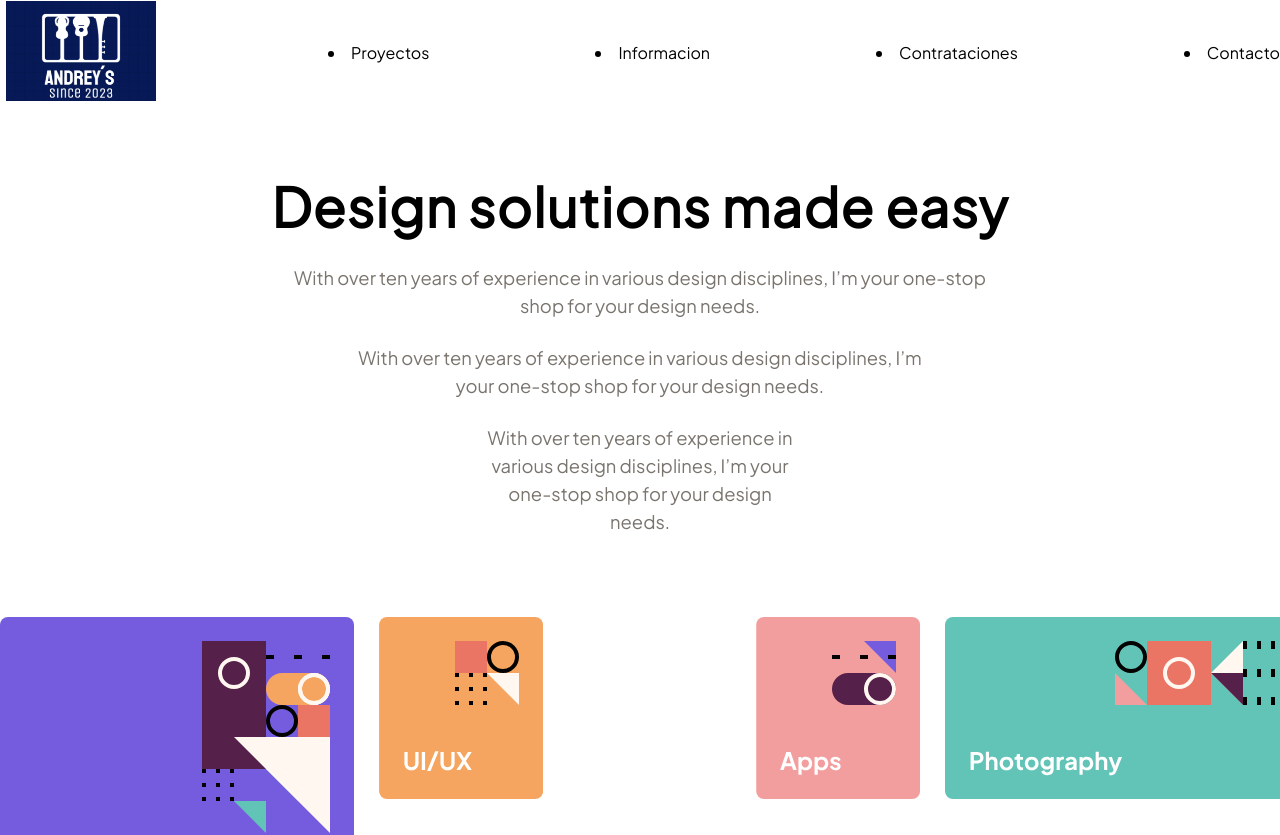
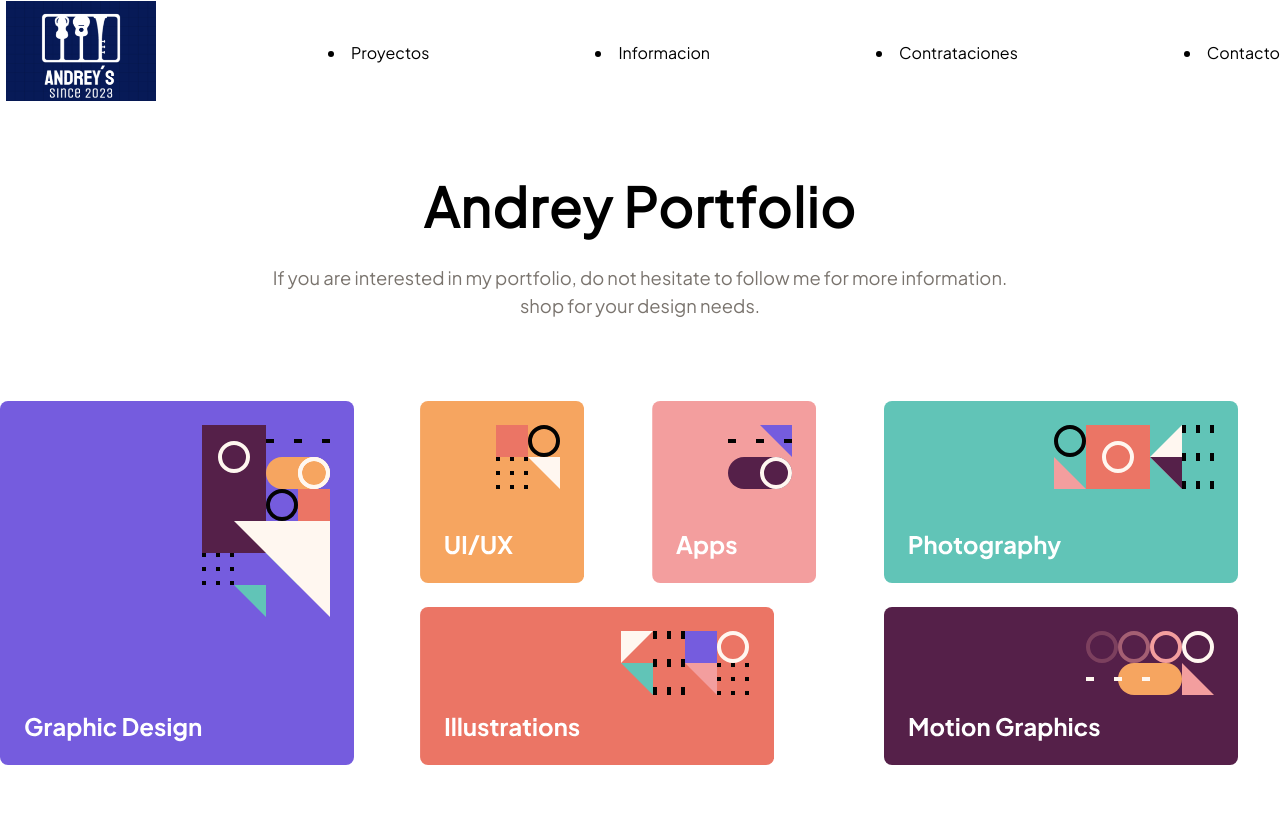
Before and after one commit to AndreyBV5/Primera-Prueba-PrograIV, a Next.js app in the folder portafolio-app/: page / in a window 1280 px wide. Shown: the top 835 px of the page. After the commit the page ends 800 px from the top, so only its background shows below. Built offline with nearby package versions, Linux system fonts and the light colour scheme.

Commit message:
Correcion apartado Perfil
se realizo la parte de informacion personal y se corrigio ahora se muestra una imagen

```diff
--- a/portafolio-app/components/Hero.tsx
+++ b/portafolio-app/components/Hero.tsx
@@ -5,26 +5,11 @@ const Hero = () => {
 
     return (
         <section className={styles.hero}>
-            <h2>Design solutions made easy</h2>
+            <h2>Andrey Portfolio</h2>
             <p className={styles.desktop}>
-                With over ten years of experience in various design disciplines, I’m
-                your one-stop
+                If you are interested in my portfolio, do not hesitate to follow me for more information.
                 <br />
                 shop for your design needs.
-            </p>
-            <p className={styles.tablet}>
-                With over ten years of experience in various design disciplines, I’m
-                <br />
-                your one-stop shop for your design needs.
-            </p>
-            <p className={styles.mobile}>
-                With over ten years of experience in
-                <br />
-                various design disciplines, I’m your
-                <br />
-                one-stop shop for your design
-                <br />
-                needs.
             </p>
 
             <div className={styles.desktop}>
--- a/portafolio-app/styles/Home.module.css
+++ b/portafolio-app/styles/Home.module.css
@@ -56,3 +56,27 @@
     "a b c d"
     "a e e f";
 }
+
+.hero div svg:nth-child(1) {
+  grid-area: a;
+}
+
+.hero div svg:nth-child(2) {
+  grid-area: b;
+}
+
+.hero div svg:nth-child(3) {
+  grid-area: c;
+}
+
+.hero div svg:nth-child(4) {
+  grid-area: d;
+}
+
+.hero div svg:nth-child(5) {
+  grid-area: e;
+}
+
+.hero div svg:nth-child(6) {
+  grid-area: f;
+}
```
Also changed, not shown: portafolio-app/components/About.tsx (added, +64 -0 lines), portafolio-app/public/Perfil Andrey.jpeg (added).
